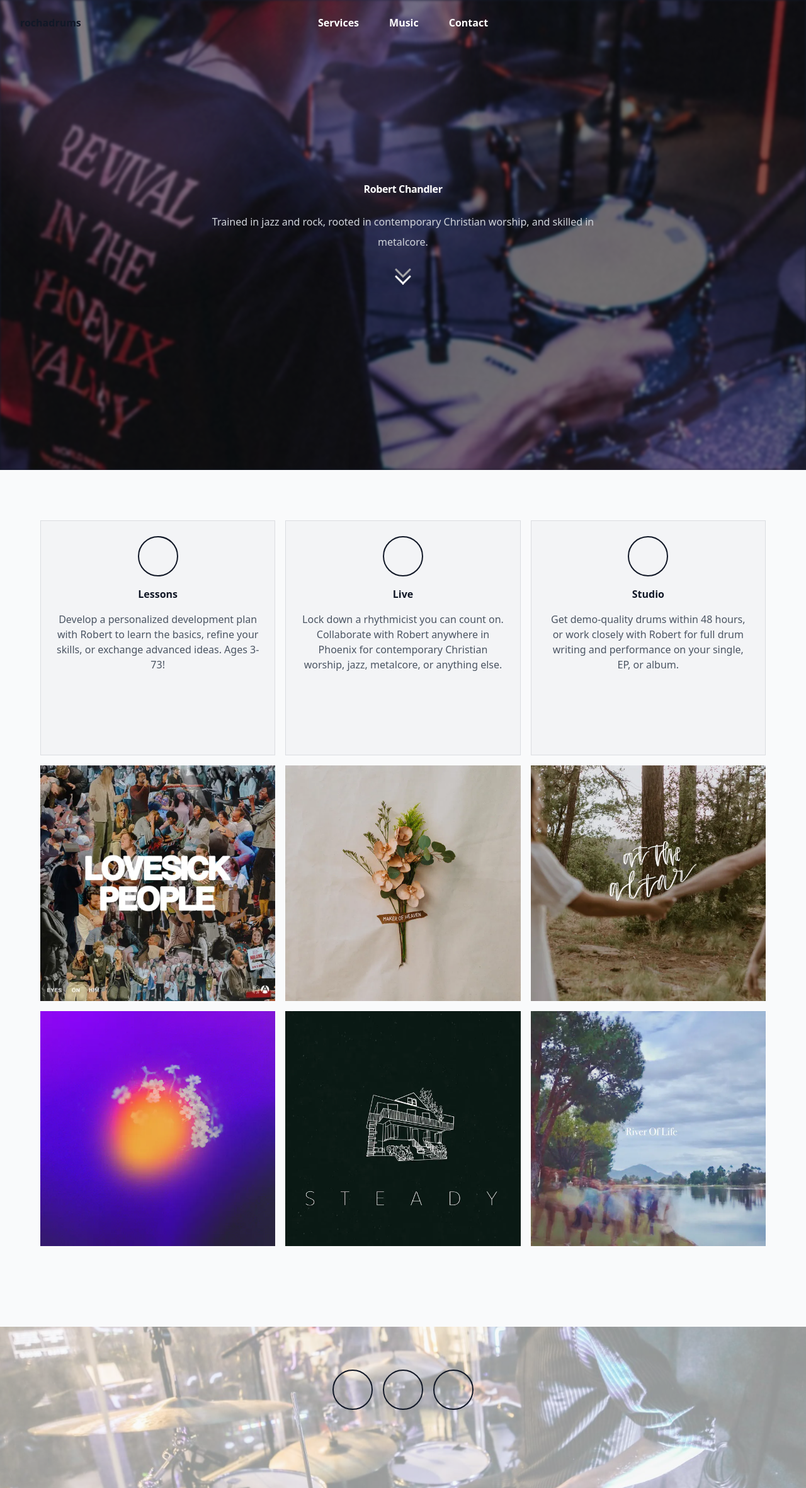
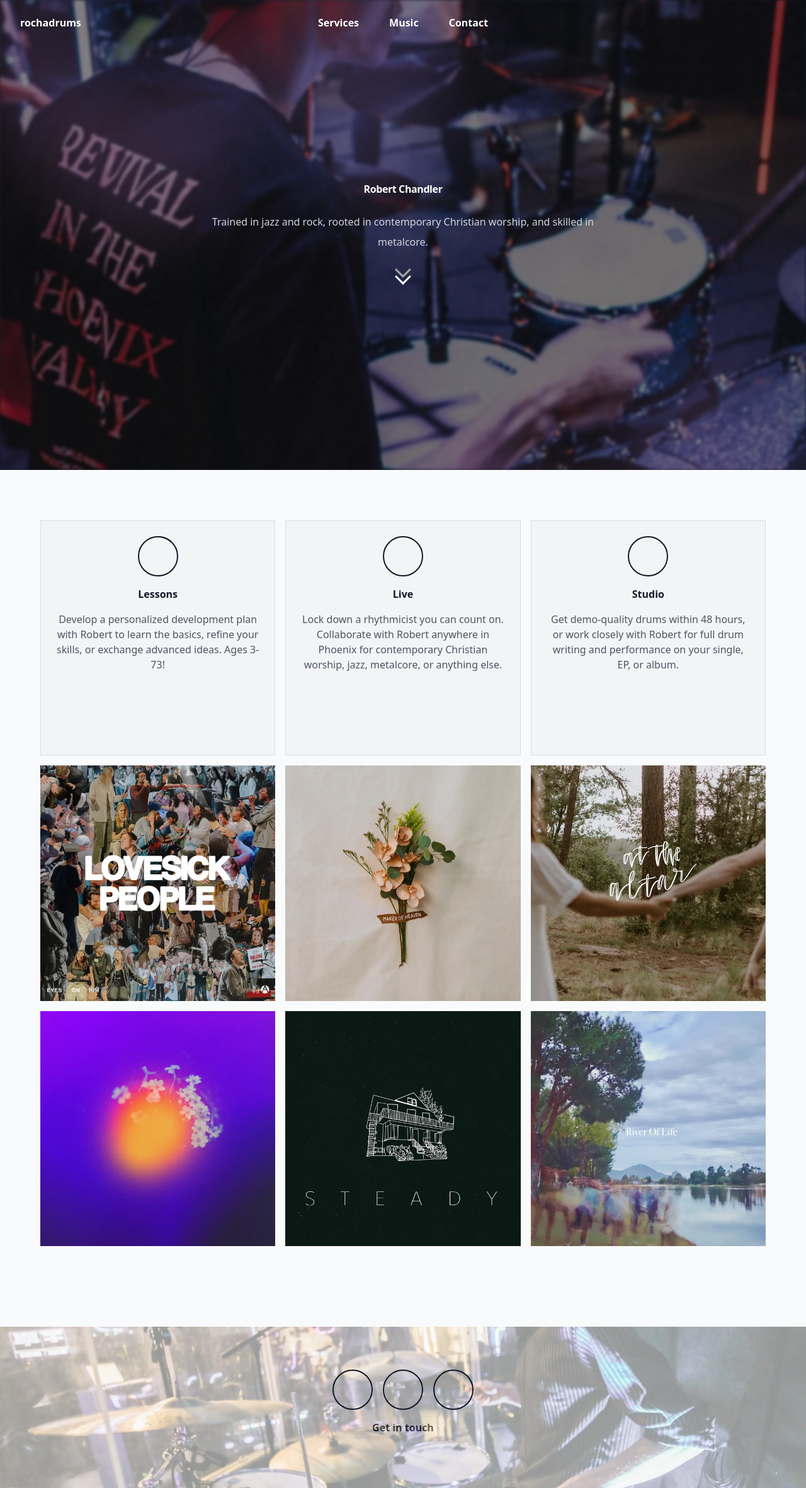
Before and after one commit to r-cha/rochadrums, an Astro site: page / in a window 1280 px wide. Shown: the whole page at 63% size. Built offline with nearby package versions, Linux system fonts and the light colour scheme; Astro itself is replaced by a stand-in of ours; some icons are missing; what tailwindcss-fluid-type would draw is missing.

Commit message:
fix lightmode text color

```diff
--- a/src/components/footer.astro
+++ b/src/components/footer.astro
@@ -52,7 +52,7 @@ const links: Array<FooterLink> = [
         ))
       }
     </ul>
-    <div class="my-4 text-center font-bold text-white text-xl">
+    <div class="my-4 text-center font-bold text-default text-xl">
       Get in touch
     </div>
   </div>
--- a/src/components/hero.astro
+++ b/src/components/hero.astro
@@ -23,7 +23,7 @@ const sub =
       <div class="flex lg:flex-1">
         <a href="#" class="-m-1.5 p-1.5">
           <h1 class="sr-only">rochadrums</h1>
-          <span class="font-extrabold">rochadrums</span>
+          <span class="font-extrabold text-white">rochadrums</span>
         </a>
       </div>
       <div class="hidden lg:flex lg:gap-x-12">
```
